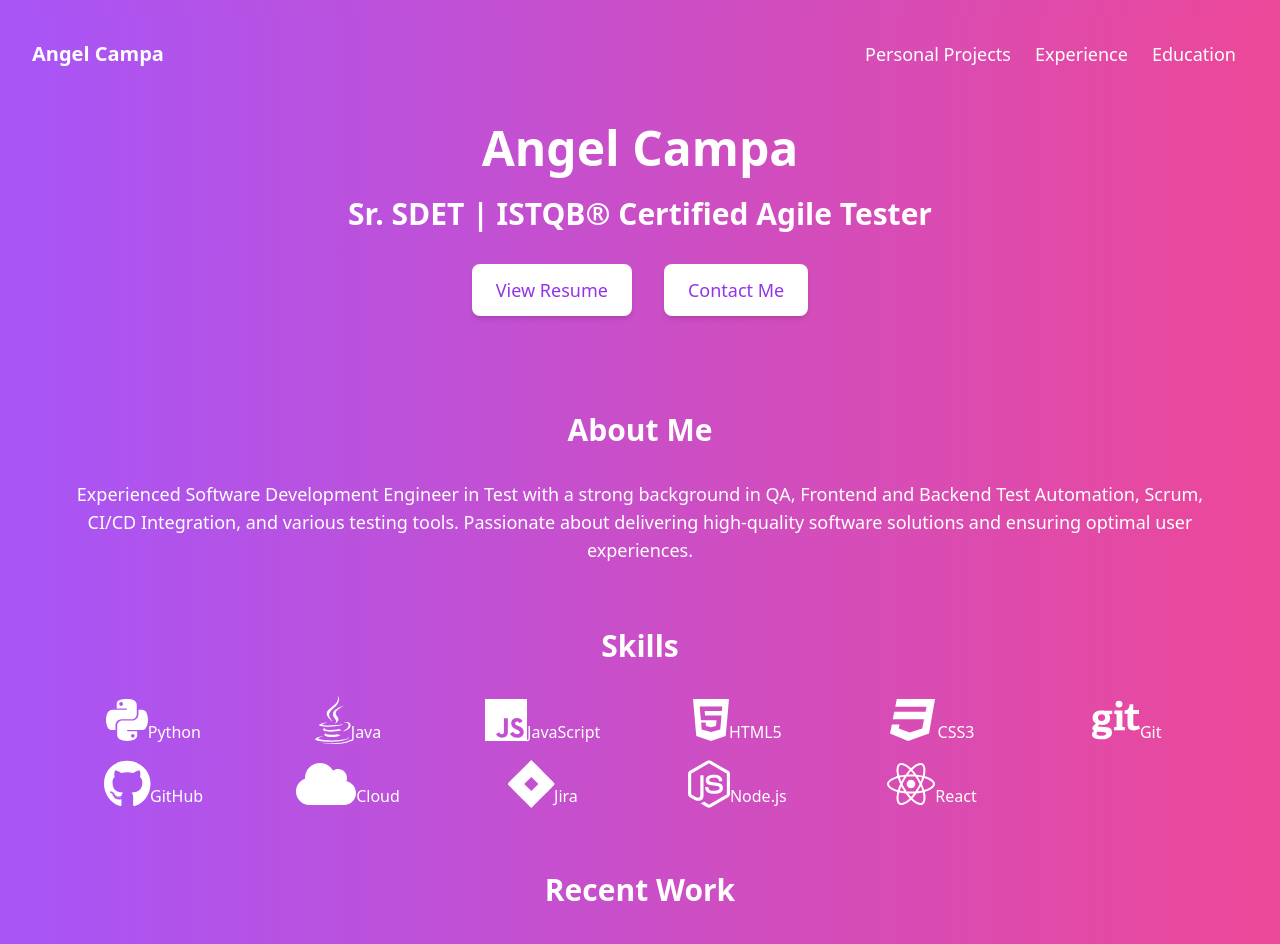
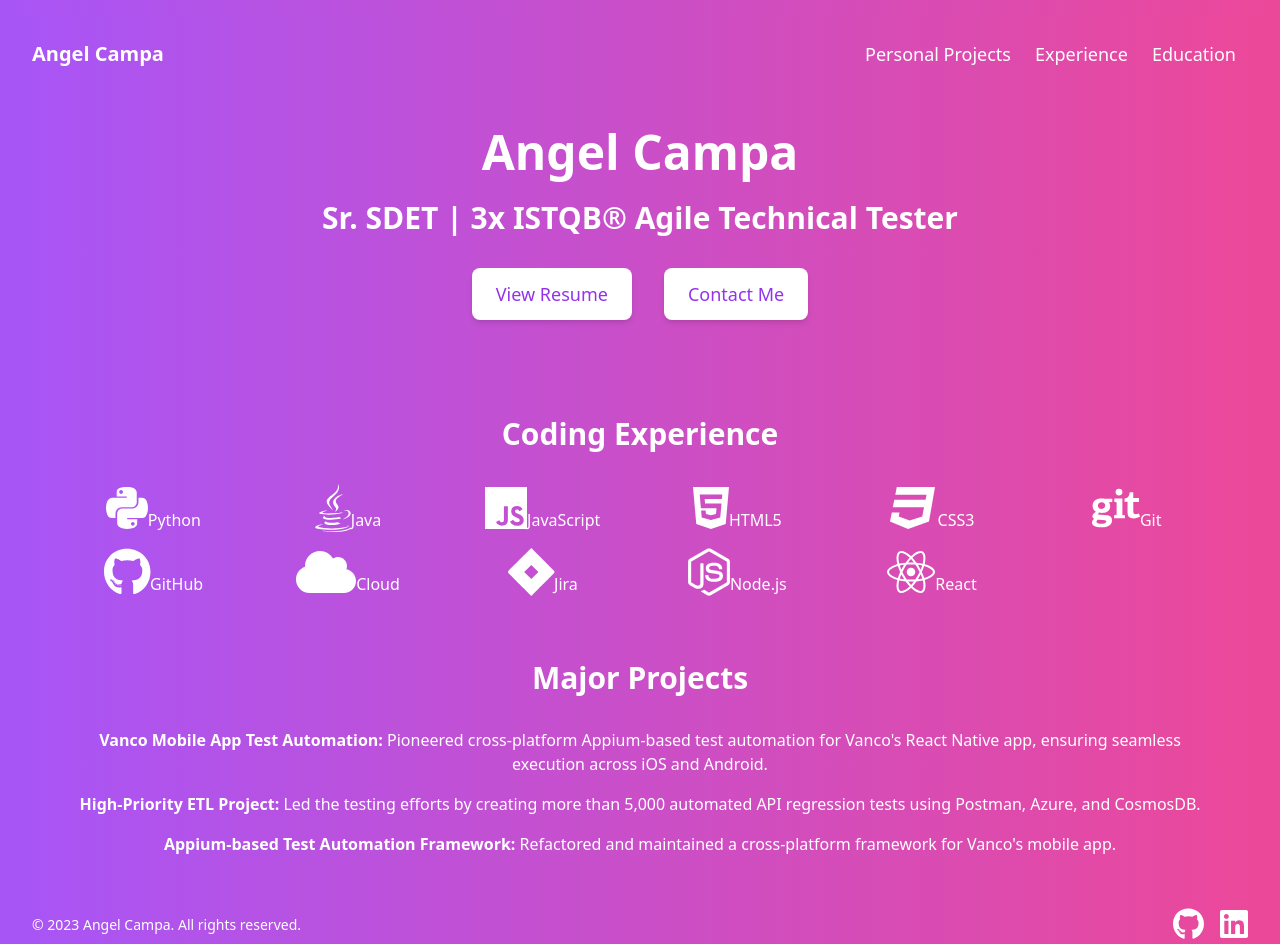
Before and after one commit to AngelCampa/personal-website, a React (Vite) app: page / in a window 1280 px wide. Shown: the top 944 px of the page. Built offline with nearby package versions, Linux system fonts and the light colour scheme.

Commit message:
small modifications

```diff
--- a/src/components/LandingPage.tsx
+++ b/src/components/LandingPage.tsx
@@ -21,7 +21,7 @@ const LandingPage: React.FC = () => {
         <div className="text-white text-center px-4">
           <h1 className="text-4xl sm:text-5xl font-bold mb-6">Angel Campa</h1>
           <h2 className="text-2xl sm:text-3xl font-semibold mb-8">
-            Sr. SDET | ISTQB® Certified Agile Tester
+            Sr. SDET | 3x ISTQB® Agile Technical Tester
           </h2>
           <div className="text-lg text-white mb-8 space-x-4 sm:space-x-8">
             <a
@@ -41,19 +41,7 @@ const LandingPage: React.FC = () => {
           </div>
           <div className="mt-16">
             <h3 className="text-white text-2xl sm:text-3xl font-semibold mb-8">
-              About Me
-            </h3>
-            <p className="text-white text-lg">
-              Experienced Software Development Engineer in Test with a strong
-              background in QA, Frontend and Backend Test Automation, Scrum,
-              CI/CD Integration, and various testing tools. Passionate about
-              delivering high-quality software solutions and ensuring optimal
-              user experiences.
-            </p>
-          </div>
-          <div className="mt-16">
-            <h3 className="text-white text-2xl sm:text-3xl font-semibold mb-8">
-              Skills
+              Coding Experience
             </h3>
             <ul className="grid grid-cols-2 sm:grid-cols-6 gap-4 text-white">
               <li>
@@ -104,23 +92,22 @@ const LandingPage: React.FC = () => {
           </div>
           <div className="mt-16">
             <h3 className="text-white text-2xl sm:text-3xl font-semibold mb-8">
-              Recent Work
+              Major Projects
             </h3>
             <ul className="text-white space-y-4">
               <li>
-                <strong>High priority ETL project:</strong> Lead the testing
+                <strong>Vanco Mobile App Test Automation:</strong> Pioneered
+                cross-platform Appium-based test automation for Vanco's React
+                Native app, ensuring seamless execution across iOS and Android.
+              </li>
+              <li>
+                <strong>High-Priority ETL Project:</strong> Led the testing
                 efforts by creating more than 5,000 automated API regression
                 tests using Postman, Azure, and CosmosDB.
               </li>
               <li>
-                <strong>Appium-based test automation framework:</strong>{" "}
-                Refactor and maintain a cross-platform framework for Vanco's
-                mobile app.
-              </li>
-              <li>
-                <strong>Data migration testing:</strong> Lead, coordinate, and
-                execute cross-team testing efforts for data migration, ensuring
-                data integrity across hundreds of thousands of records.
+                <strong>Appium-based Test Automation Framework:</strong> Refactored
+                and maintained a cross-platform framework for Vanco's mobile app.
               </li>
             </ul>
           </div>
```
